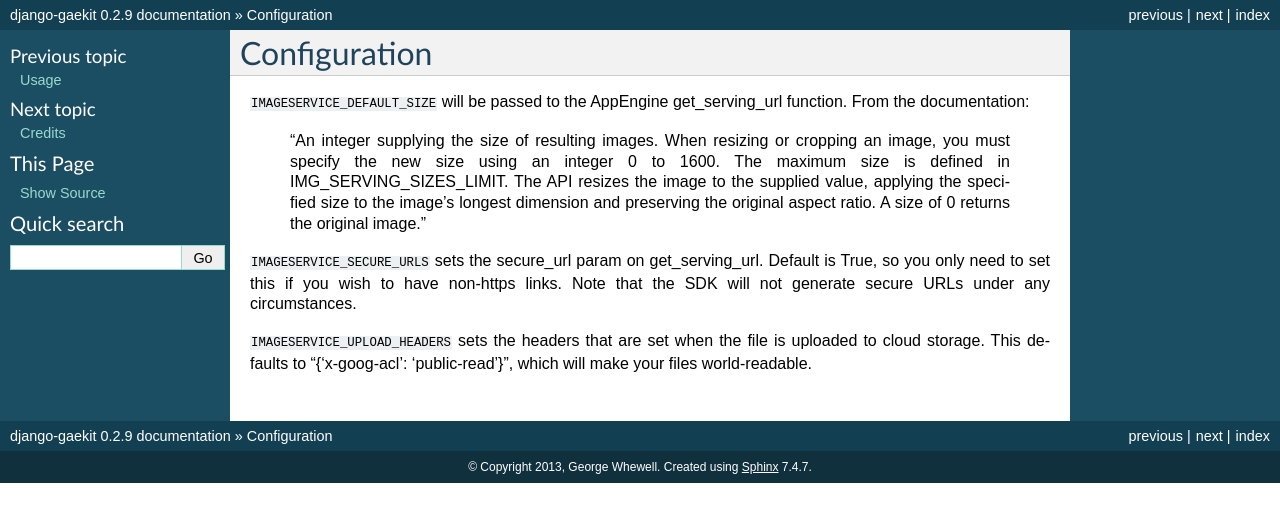
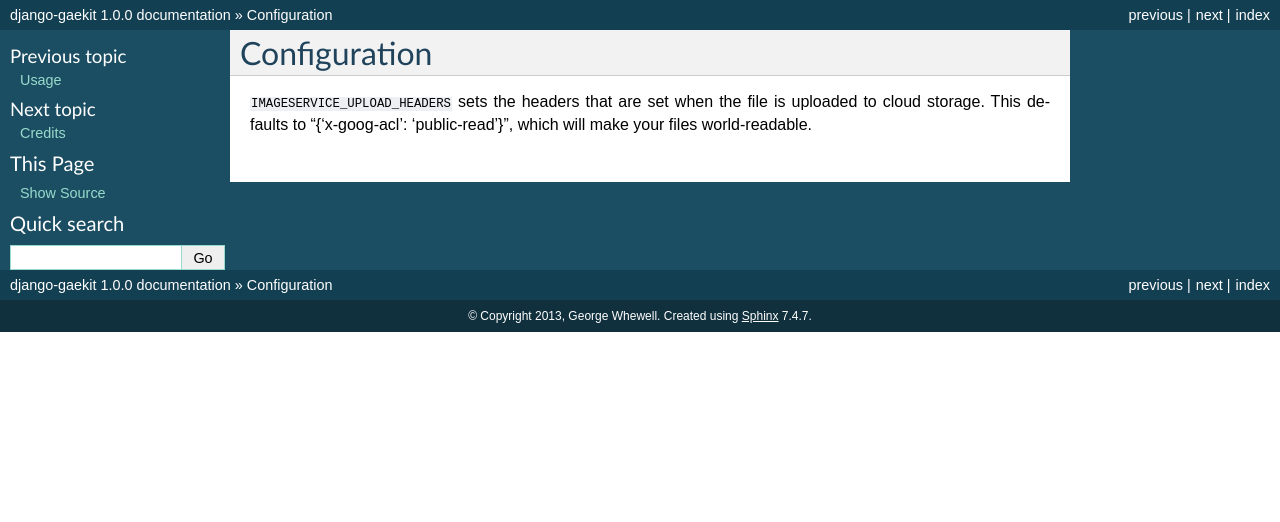
Before and after one commit to Beyond-Digital/django-gaekit, a Sphinx documentation site: the page built from docs/configuration.rst, in a window 1280 px wide. Shown: the top 522 px of the page. Built offline with Sphinx 7.4.7, drawn with Linux system fonts in a browser that asks for light colours.

```diff
--- a/docs/configuration.rst
+++ b/docs/configuration.rst
@@ -2,15 +2,6 @@
 Configuration
 ================
 
-``IMAGESERVICE_DEFAULT_SIZE`` will be passed to the AppEngine get_serving_url
-function. From the documentation:
-
-   "An integer supplying the size of resulting images. When resizing or cropping an image, you must specify the new size using an integer 0 to 1600. The maximum size is defined in IMG_SERVING_SIZES_LIMIT. The API resizes the image to the supplied value, applying the specified size to the image's longest dimension and preserving the original aspect ratio. A size of 0 returns the original image."
-
-``IMAGESERVICE_SECURE_URLS`` sets the secure_url param on get_serving_url.
-Default is True, so you only need to set this if you wish to have non-https links.
-Note that the SDK will not generate secure URLs under any circumstances.
-
 ``IMAGESERVICE_UPLOAD_HEADERS`` sets the headers that are set when the file is
 uploaded to cloud storage. This defaults to "{'x-goog-acl': 'public-read'}", which
 will make your files world-readable.
--- a/gaekit/__init__.py
+++ b/gaekit/__init__.py
@@ -1 +1 @@
-__version__ = '0.2.9'
+__version__ = '1.0.0'
--- a/setup.py
+++ b/setup.py
@@ -42,7 +42,7 @@ setup(
     zip_safe=False,
     keywords='django-gaekit',
     classifiers=[
-        'Development Status :: 2 - Pre-Alpha',
+        'Development Status :: 5 - Production/Stable',
         'Framework :: Django',
         'Intended Audience :: Developers',
         'License :: OSI Approved :: BSD License',
```
Also changed, not shown: HISTORY.rst (+8 -0 lines), 2 other files.
